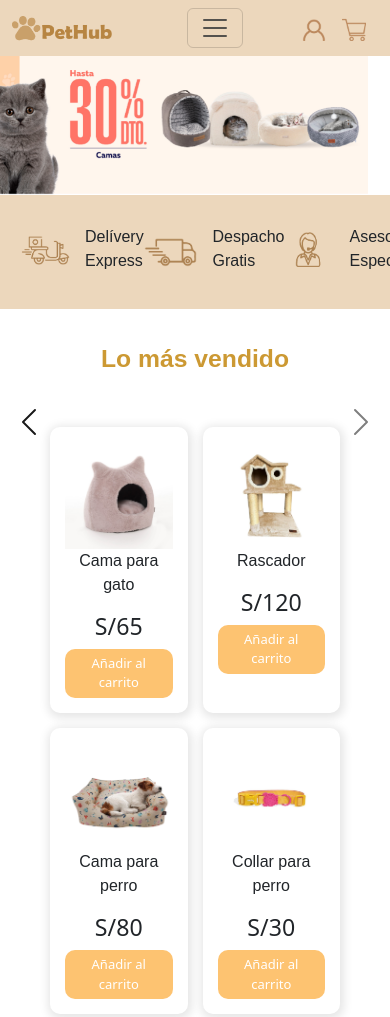
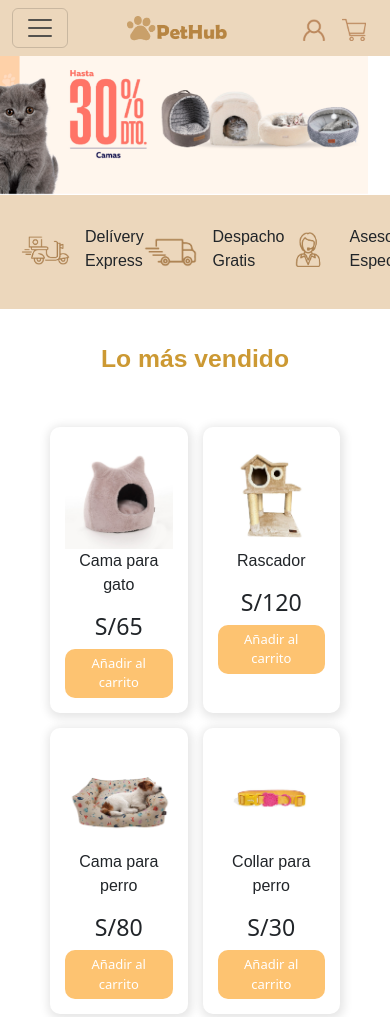
Before and after one commit to Ingridsvf/PetHub-JS, a plain HTML site: page index.html in a window 390 px wide. Shown: the top 1017 px of the page. Drawn offline with nearby package versions, Linux system fonts and the light colour scheme.

Commit message:
ultimo commit

```diff
--- a/Páginas/style.css
+++ b/Páginas/style.css
@@ -14,6 +14,7 @@ p { font-family: arial;}
   transition: height 0.3s ease;
   will-change: height;
 }
+
 
 .navbar-brand img {
     display: inline;
--- a/index.html
+++ b/index.html
@@ -14,13 +14,13 @@
     <header>
       <nav class="navbar navbar-expand-lg fondo">
         <div class="container-fluid">
-
+<button class="navbar-toggler" type="button" data-bs-toggle="collapse" data-bs-target="#navbarNav" aria-controls="navbarNav" aria-expanded="false" aria-label="Toggle navigation">
+      <span class="navbar-toggler-icon"></span>
+    </button>
           <a class="navbar-brand" href="index.html">
             <img src="Imágenes/logo.png" alt="logo" width="100">
           </a>
-    <button class="navbar-toggler" type="button" data-bs-toggle="collapse" data-bs-target="#navbarNav" aria-controls="navbarNav" aria-expanded="false" aria-label="Toggle navigation">
-      <span class="navbar-toggler-icon"></span>
-    </button>
+
 
        <div class="collapse navbar-collapse paginas" id="navbarNav">
       <ul class="navbar-nav">
@@ -73,16 +73,9 @@
     </div>
 
   </div>
-  <button class="carousel-control-prev" type="button" data-bs-target="#carouselExampleAutoplaying" data-bs-slide="prev">
-    <span class="carousel-control-prev-icon" aria-hidden="true"></span>
-    <span class="visually-hidden">Previous</span>
-  </button>
-  <button class="carousel-control-next" type="button" data-bs-target="#carouselExampleAutoplaying" data-bs-slide="next">
-    <span class="carousel-control-next-icon" aria-hidden="true"></span>
-    <span class="visually-hidden">Next</span>
-  </button>
+
 </div>
-<!-- Carrusel - portada-->
+
 
 <section class="beneficios">
     <figure>
```
